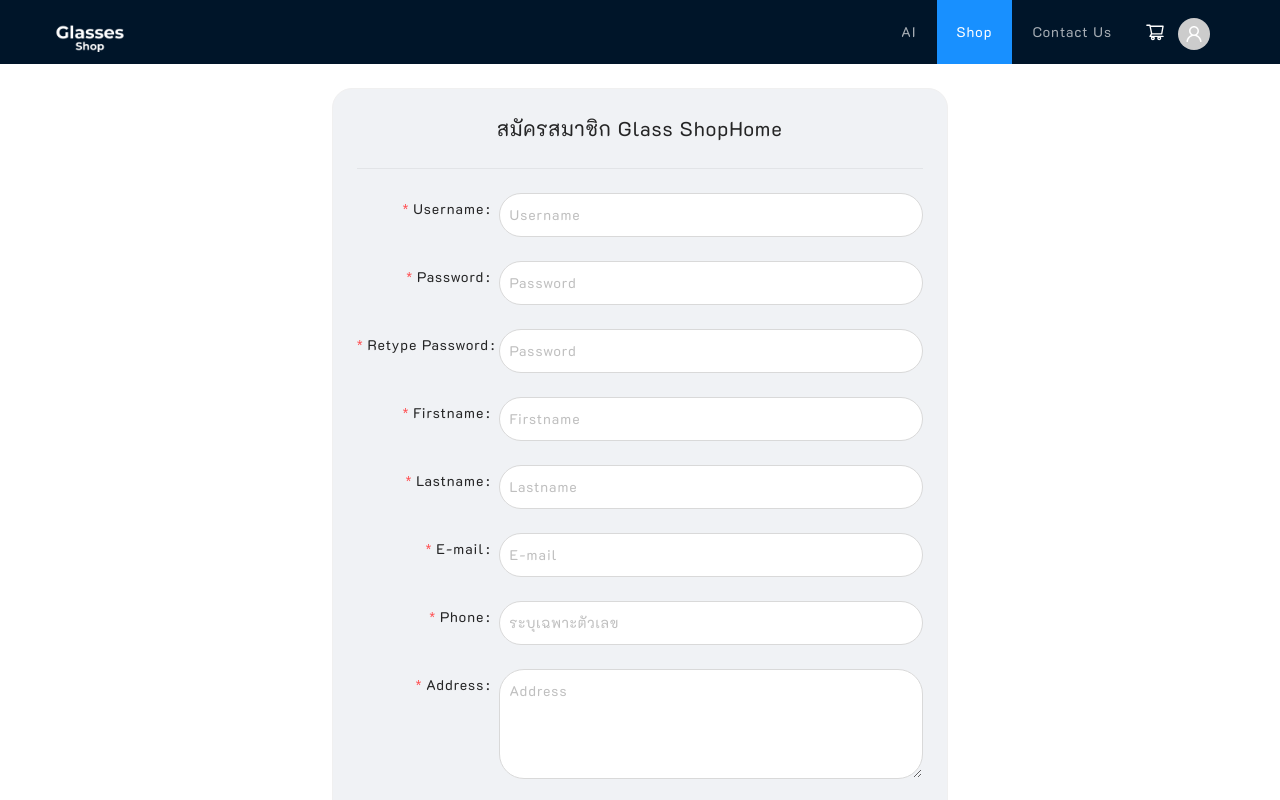
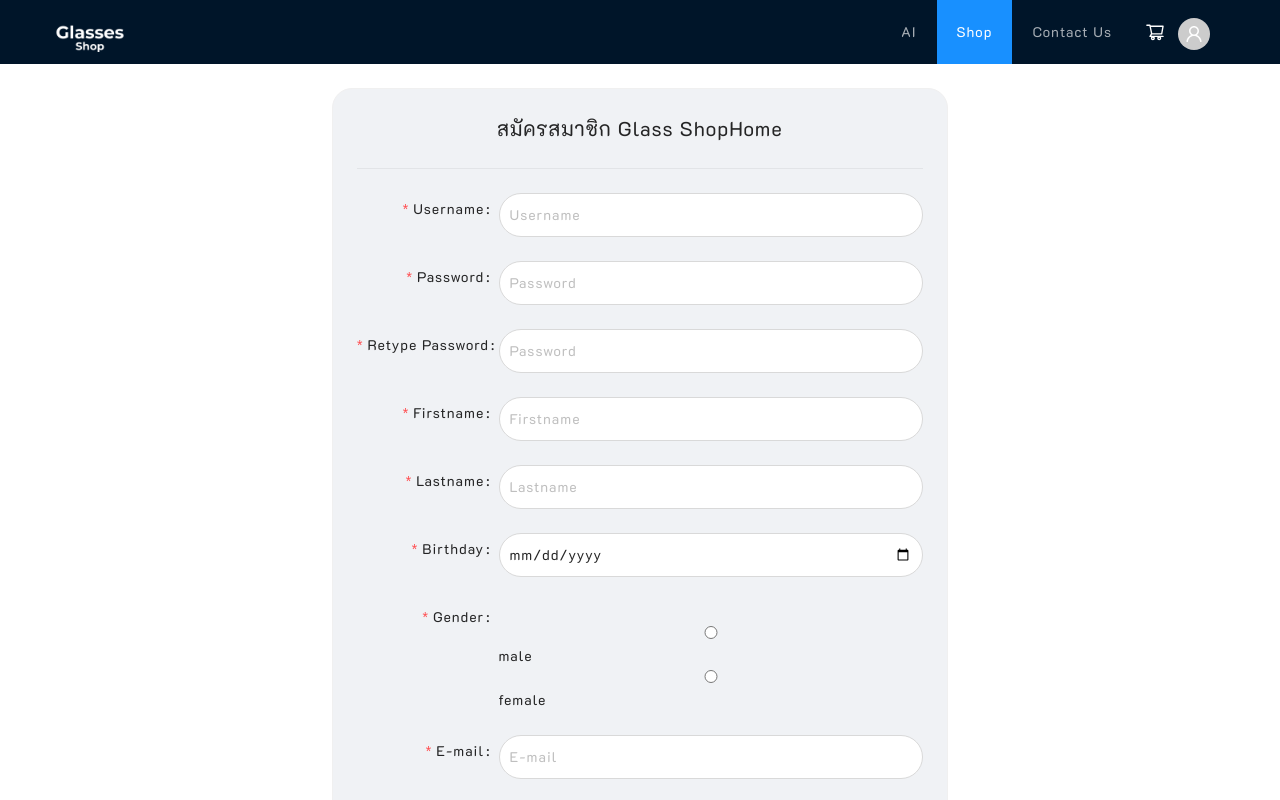
Before and after one commit to prkpwm/glasses_shop, a React (Create React App) app in the folder Client/my-app/: page /GlassesShop/Register in a window 1280 px wide. Shown: the top 800 px of the page. Built offline with nearby package versions, Linux system fonts and the light colour scheme.

Commit message:
register, add dob and sex

```diff
--- a/Client/my-app/src/components/pages/Register/RegisterHome.js
+++ b/Client/my-app/src/components/pages/Register/RegisterHome.js
@@ -20,8 +20,11 @@ function RegisterHome() {
                 lastname: values.Lastname,
                 email: values.Email,
                 phone: values.Phone,
-        address: values.Address,  };
-            await axios.get('/insert_userinfo/',  { params: { body } })
+                address: values.Address,
+                dob: values.Birthday,
+                sex: values.gender,
+            };
+            await axios.get('/insert_userinfo/', { params: { body } })
                 .then(response => {
                     console.log("response: ", response)
                 })
@@ -129,7 +132,36 @@ function RegisterHome() {
                             title="English and Thai only"
                         />
                     </Form.Item>
-
+                    <Form.Item
+                        name="Birthday"
+                        label={<span style={{ fontSize: 14 }}>Birthday</span>}
+                        rules={[
+                            { required: true, message: "Please select your Birthday" },
+                        ]}
+                    >
+                        <Input
+                            type="date"
+                            style={{ padding: 10, borderRadius: 25 }}
+                            placeholder="Birthday"
+                        />
+                    </Form.Item>
+                    <Form.Item
+                        style={{ fontSize: 14, textAlign: 'left' }}
+                        name="gender"
+                        label={<span style={{ fontSize: 14 }}>Gender</span>}
+                        rules={[
+                            { required: true, message: "Please input your E-Gender!" },
+                        ]}
+                    >
+                        <span >&nbsp;
+                            <Input
+                                type="radio" id="male" name="gender" value="male"
+                            />  male &nbsp;&nbsp;&nbsp;
+                            <Input
+                                type="radio" id="female" name="gender" value="female"
+                            /> female
+                        </span>
+                    </Form.Item>
 
                     <Form.Item
                         name="Email"
```
Lines whose indentation alone changed are shown as unchanged.
